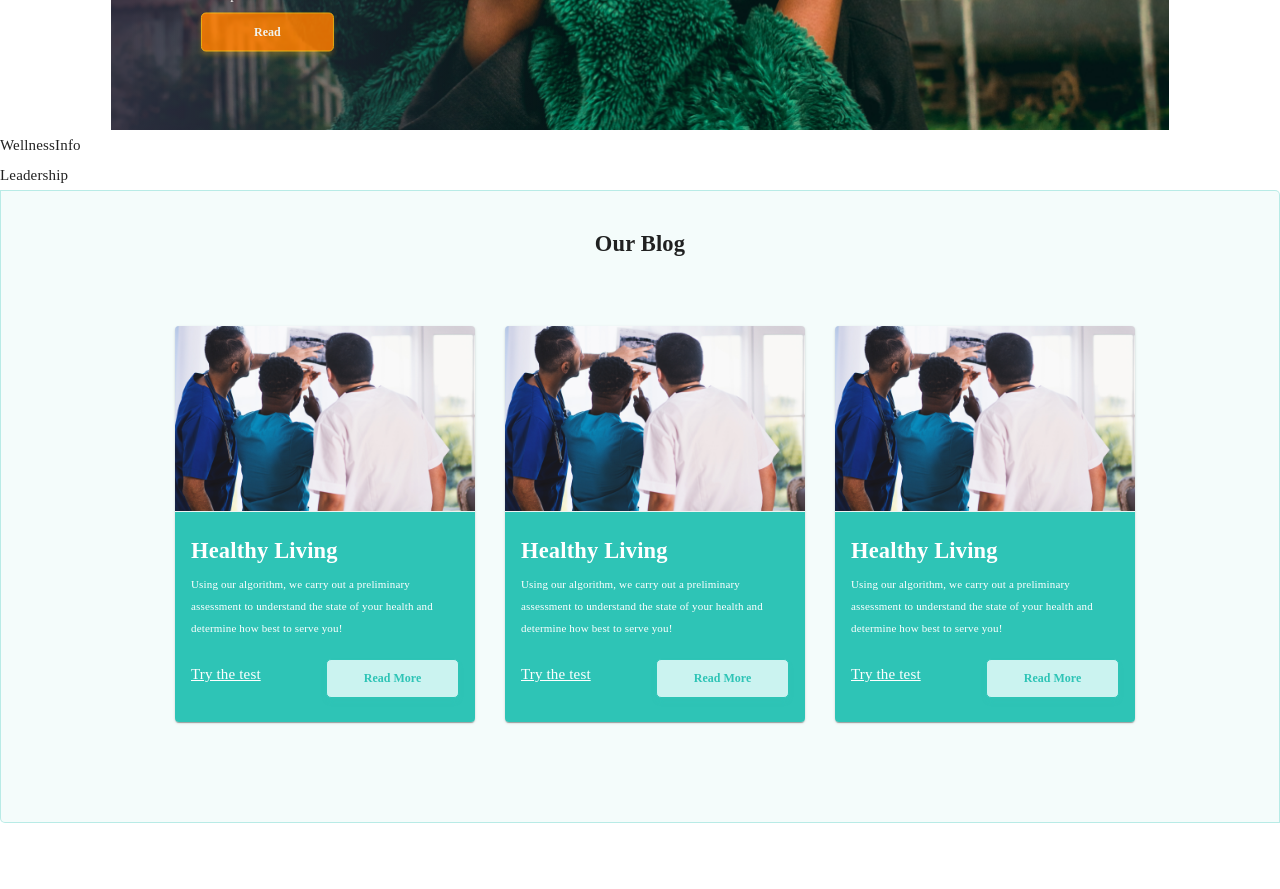
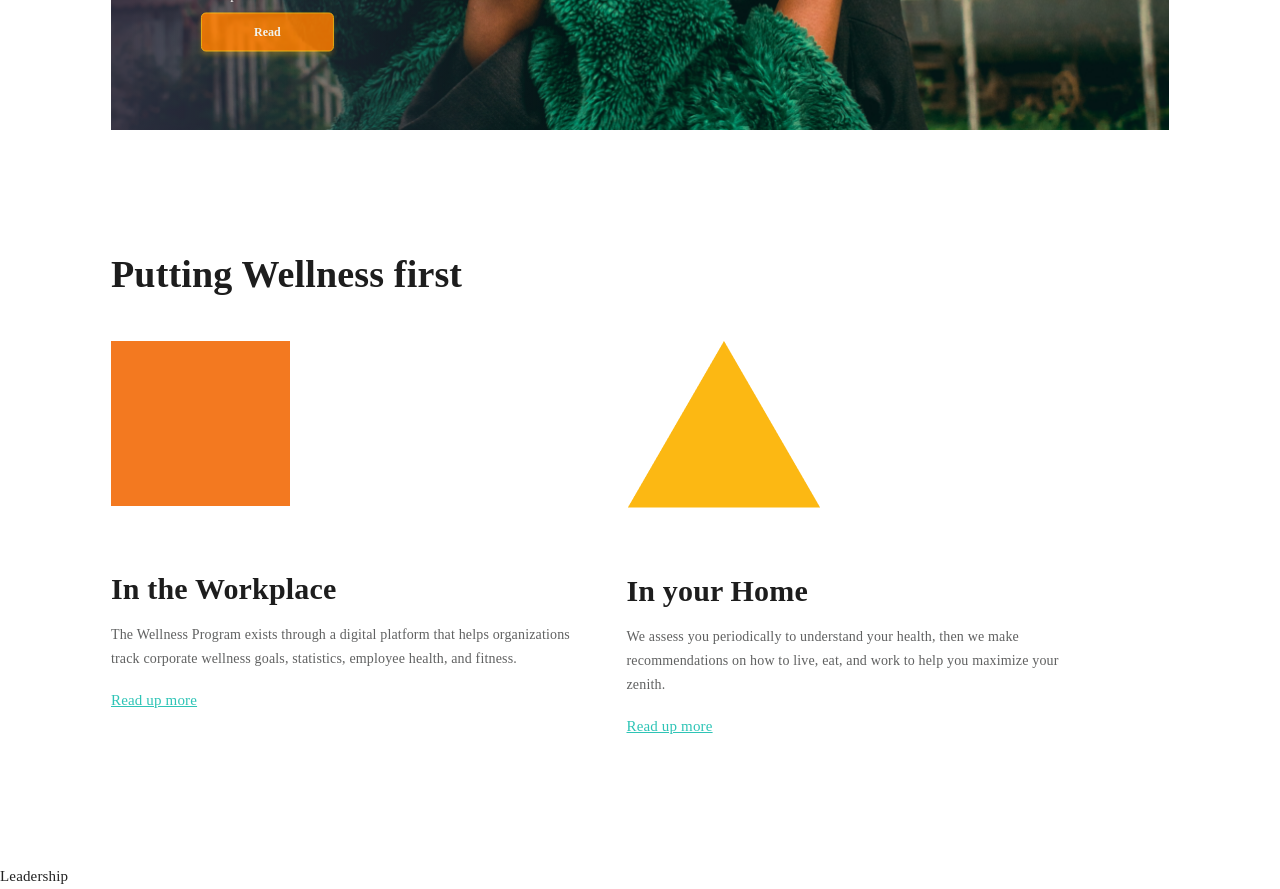
Before and after one commit to Kaeyz/react-app, a React (Create React App) app: page /about in a window 1280 px wide. Shown: the part 1400-2289 px from the top of the page. Built offline with nearby package versions, Linux system fonts and the light colour scheme.

Commit message:
ADD: done with WellnessInfo component

```diff
--- a/src/components/about/WellnessInfo.js
+++ b/src/components/about/WellnessInfo.js
@@ -1,23 +1,91 @@
 // modules
-import React from 'react';
-import styled from 'styled-components';
-
+import React from "react";
+import styled from "styled-components";
+import square from "../../assets/square.png";
+import triangle from "../../assets/triangle.png";
+import { Link } from "react-router-dom";
 
 const Wrapper = styled.div`
+  max-width: 1058px;
+  margin: 12rem auto;
+  h3 {
+    font-size: 3.8rem;
+    line-height: 4.8rem;
+    color: #1d1d1d;
+  }
+  h2 {
+    font-size: 3rem;
+    line-height: 3.2rem;
+    color: #1d1d1d;
+    margin: 5.7rem 0 1.8rem 0;
+  }
+  p {
+    font-size: 1.4rem;
+    line-height: 2.4rem;
+    margin-bottom: 1.36rem;
+	color: #606161;
 
-	/* Wellness info styling goes here */
+  }
 
+  .hover-link {
+    color: #2ec4b6;
+    &:hover {
+      color: #fcb813;
+      transition: 0.2s;
+    }
+  }
+  .grid {
+    display: grid;
+    padding: 4.3rem 2.7rem 0 0;
+    counter-reset: grid-items;
+    position: relative;
+    grid-template-columns: repeat(auto-fill, minmax(49.1rem, 1fr));
+    .grid__item {
+	  counter-increment: grid-item;
+	  width: 47.1rem;
+	max-width:100%;
+    }
+  }
 `;
 
 export default function WellnessInfo() {
-	return (
-		<Wrapper>
-			{/* wellness info component goes here */}
-			WellnessInfo
-		</Wrapper>
-	);
+  return (
+    <Wrapper>
+      <h3>Putting Wellness first</h3>
+      <div class="grid grid--auto-fill" data-keyword="auto-fill">
+        <div class="grid__item">
+          <img src={square} alt="sqaure" className="square" />
+          <div className="square-info info">
+            <h2>In the Workplace</h2>
+            <p>
+              The Wellness Program exists through a digital platform that helps
+              organizations track corporate wellness goals, statistics, employee
+              health, and fitness.
+            </p>
+            <Link className="hover-link" to="../pages/About.js">
+              Read up more
+            </Link>
+          </div>
+        </div>
+        <div class="grid__item">
+          <img src={triangle} alt="sqaure" className="triangle" />
+          <div className="triangle-info info">
+            <h2>In your Home</h2>
+            <p>
+              We assess you periodically to understand your health, then we make
+              recommendations on how to live, eat, and work to help you maximize
+              your zenith.
+            </p>
+            <Link className="hover-link" to="../pages/About.js">
+              Read up more
+            </Link>
+          </div>
+        </div>
+      </div>
+    </Wrapper>
+  );
 }
 
 WellnessInfo.propTypes = {
-	//TODO: Wellness info prop types goes here
+  //TODO: Wellness info prop types goes here
 };
```
Also changed, not shown: src/assets/square.png (added), src/assets/triangle.png (added).
